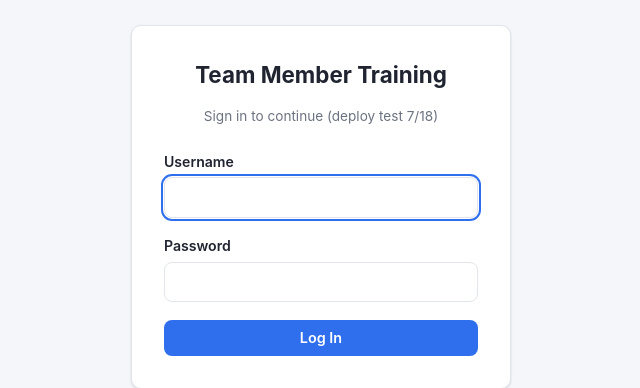
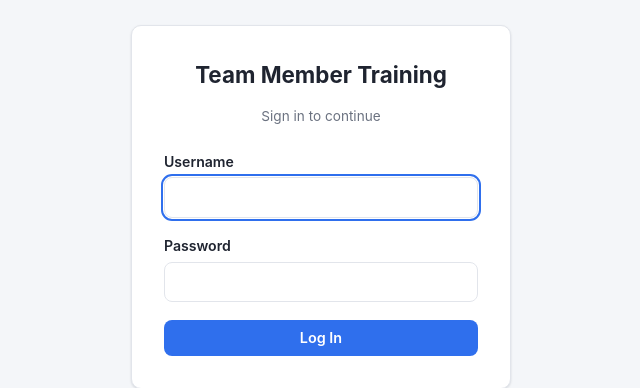
Before and after one commit to zacharyrabinowitz/employee-portal, a Flask app: page /login in a window 1280 px wide. Shown: the part 225-613 px from the top of the page, without its empty margins (319-959 px from the left). Run offline with Flask 3, Linux system fonts and the light colour scheme.

Commit message:
login new

```diff
--- a/templates/login.html
+++ b/templates/login.html
@@ -4,7 +4,7 @@
 <div class="auth-wrapper">
   <div class="auth-card">
     <h1>Team Member Training</h1>
-    <p class="auth-subtitle">Sign in to continue (deploy test 7/18)</p>
+    <p class="auth-subtitle">Sign in to continue</p>
 
     <form method="post" action="{{ url_for('login') }}">
       <div class="form-group">
```
Also changed, not shown: 1 other file.
